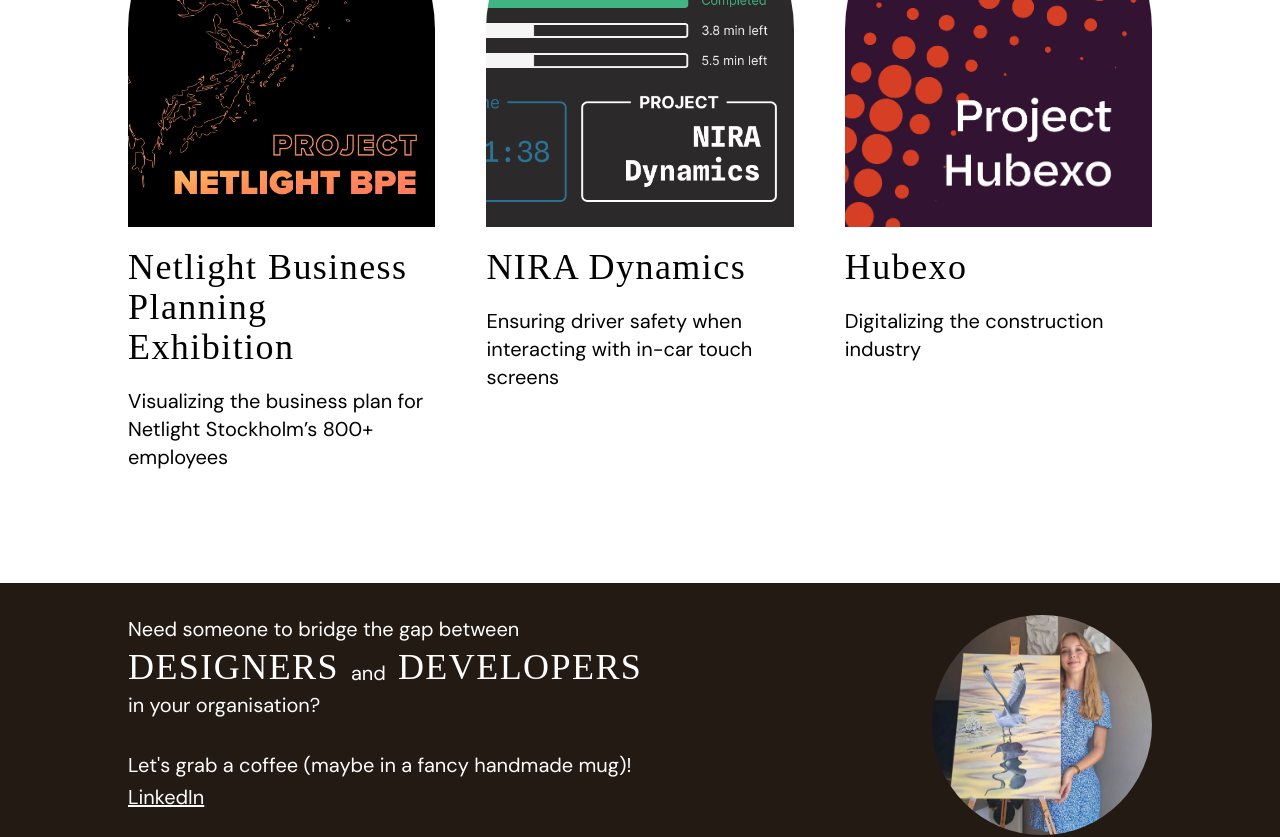
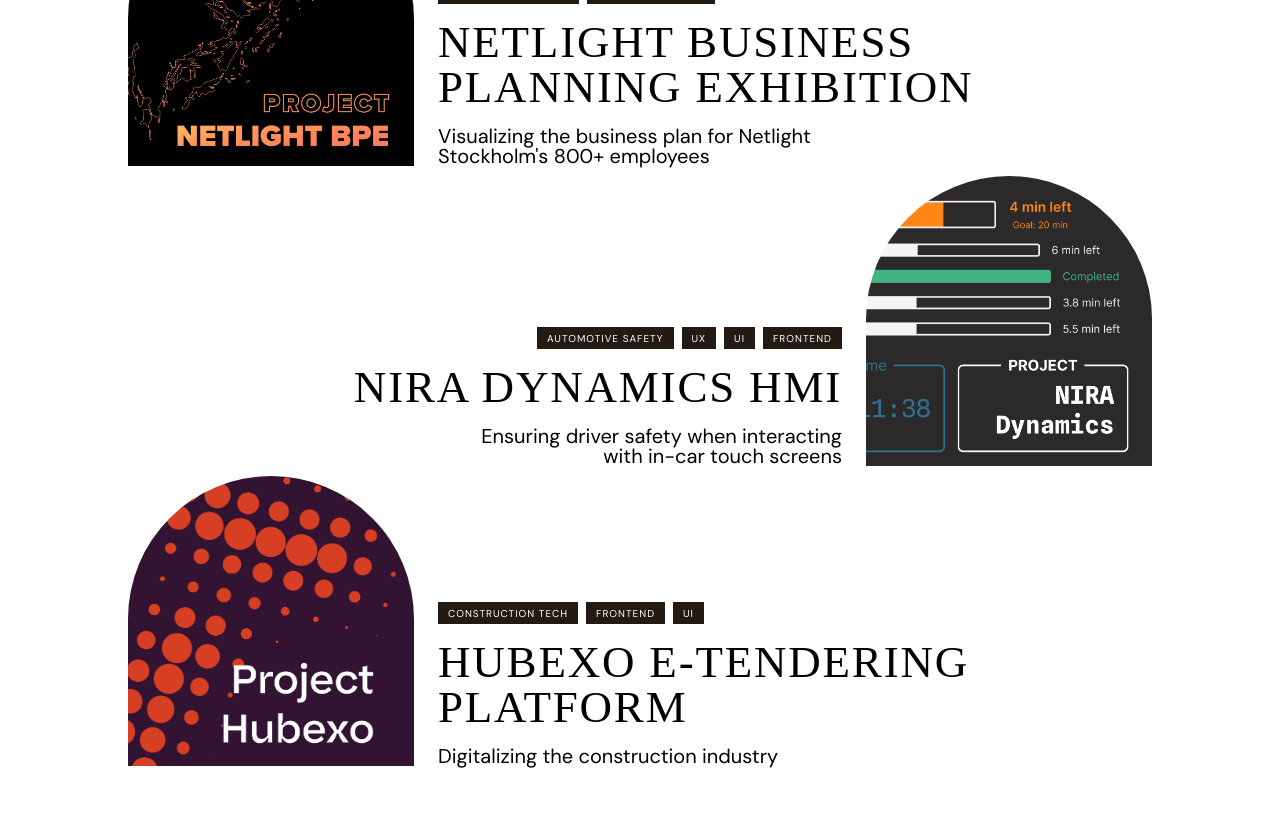
Before and after one commit to JohannaMartinsson/DesignEngineerPortfolio, a React (Vite) app: page / in a window 1280 px wide. Shown: the part 1740-2577 px from the top of the page. Built offline with nearby package versions, Linux system fonts and the light colour scheme; a web font is replaced by a local one.

Commit message:
Made an alternative layout for selection of work

```diff
--- /dev/null
+++ b/src/components/Home/SelectionOfWork2.tsx
@@ -0,0 +1,129 @@
+import { Link } from "react-router-dom";
+import { serifStyle, sansStyle } from "../../styles/fonts";
+import { brown } from "../../styles/colors";
+import { useInView } from "../../hooks/useInView";
+
+const projects = [
+  {
+    title: "Netlight Business Planning Exhibition",
+    description:
+      "Visualizing the business plan for Netlight Stockholm's 800+ employees",
+    slug: "bpe",
+    image: "/images/SelectionOfWork/ProjectBPE.png",
+    tags: ["Marketing Material", "Graphical Design"],
+    descWidth: 455,
+    imageLeft: true,
+  },
+  {
+    title: "NIRA Dynamics HMI",
+    description:
+      "Ensuring driver safety when interacting with in-car touch screens",
+    slug: "nira",
+    image: "/images/SelectionOfWork/ProjectNIRA.png",
+    tags: ["Automotive Safety", "UX", "UI", "Frontend"],
+    descWidth: 380,
+    imageLeft: false,
+  },
+  {
+    title: "Hubexo E-Tendering Platform",
+    description: "Digitalizing the construction industry",
+    slug: "hubexo",
+    image: "/images/SelectionOfWork/ProjectHubexo.png",
+    tags: ["Construction Tech", "Frontend", "UI"],
+    descWidth: 415,
+    imageLeft: true,
+  },
+];
+
+function TypeTag({ label }: { label: string }) {
+  return (
+    <span
+      className="flex items-center justify-center h-[22px] px-[10px] text-white text-[10px] tracking-[1px] uppercase whitespace-nowrap"
+      style={{ ...sansStyle, backgroundColor: brown }}
+    >
+      {label}
+    </span>
+  );
+}
+
+export default function SelectionOfWork2() {
+  const [ref, isVisible] = useInView(0.1);
+
+  return (
+    <div id="work" className="w-full flex flex-col items-center">
+      <div ref={ref} className="w-4/5 flex flex-col mb-20 gap-12">
+        <h2
+          className={`text-5xl uppercase ${
+            isVisible ? "animate-fade-up" : "opacity-0"
+          }`}
+          style={serifStyle}
+        >
+          Selection of work
+        </h2>
+
+        <div className="flex flex-col gap-[10px]">
+          {projects.map((project, index) => (
+            <Link
+              key={project.slug}
+              to={`/${project.slug}`}
+              className={`flex gap-6 items-end no-underline text-inherit ${
+                project.imageLeft ? "" : "justify-end"
+              } ${isVisible ? "animate-fade-up" : "opacity-0"}`}
+              style={{ animationDelay: `${150 + index * 150}ms` }}
+            >
+              {project.imageLeft && (
+                <div className="w-[286px] h-[290px] shrink-0 rounded-t-full overflow-hidden">
+                  <img
+                    src={project.image}
+                    alt={project.title}
+                    className="w-full h-full object-cover"
+                  />
+                </div>
+              )}
+
+              <div
+                className={`flex flex-col gap-4 ${
+                  project.imageLeft ? "items-start" : "items-end"
+                }`}
+              >
+                <div className="flex gap-2">
+                  {project.tags.map((tag) => (
+                    <TypeTag key={tag} label={tag} />
+                  ))}
+                </div>
+
+                <h3
+                  className={`text-[45px] leading-none uppercase tracking-[2.5px] max-w-[563px] ${
+                    project.imageLeft ? "" : "text-right"
+                  }`}
+                  style={serifStyle}
+                >
+                  {project.title}
+                </h3>
+
+                <p
+                  className={`text-[20px] leading-[20px] ${
+                    project.imageLeft ? "" : "text-right"
+                  }`}
+                  style={{ ...sansStyle, maxWidth: project.descWidth }}
+                >
+                  {project.description}
+                </p>
+              </div>
+
+              {!project.imageLeft && (
+                <div className="w-[286px] h-[290px] shrink-0 rounded-t-full overflow-hidden">
+                  <img
+                    src={project.image}
+                    alt={project.title}
+                    className="w-full h-full object-cover"
+                  />
+                </div>
+              )}
+            </Link>
+          ))}
+        </div>
+      </div>
+    </div>
+  );
+}
--- a/src/pages/HomePage.tsx
+++ b/src/pages/HomePage.tsx
@@ -2,7 +2,7 @@ import Nav from "../components/Nav";
 import Hero from "../components/Home/Hero";
 import About from "../components/Home/About";
 import CTA from "../components/CTA";
-import SelectionOfWork from "../components/Home/SelectionOfWork";
+import SelectionOfWork2 from "../components/Home/SelectionOfWork2";
 
 export default function HomePage() {
   return (
@@ -11,7 +11,7 @@ export default function HomePage() {
       <main>
         <Hero />
         <About />
-        <SelectionOfWork />
+        <SelectionOfWork2 />
         <CTA />
       </main>
     </>
```
